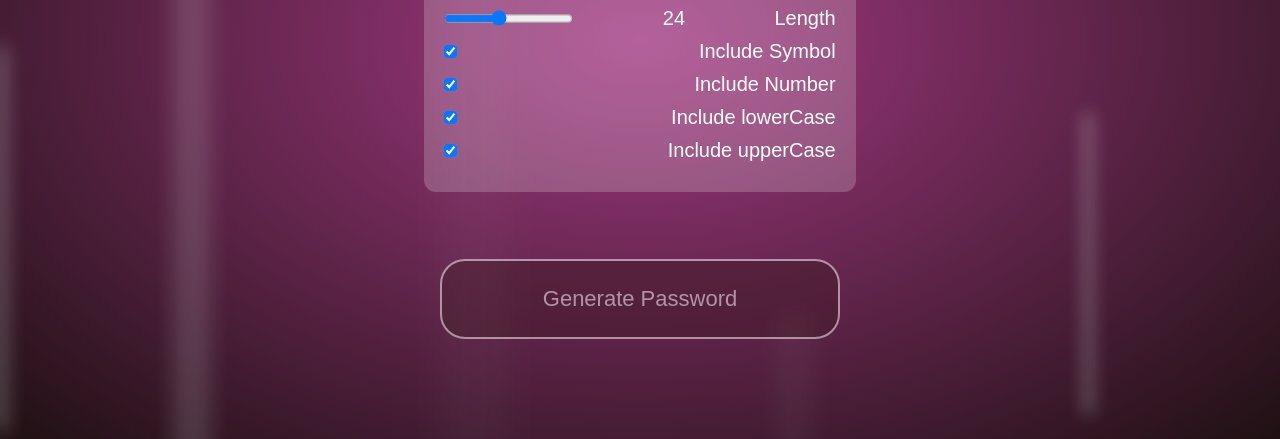
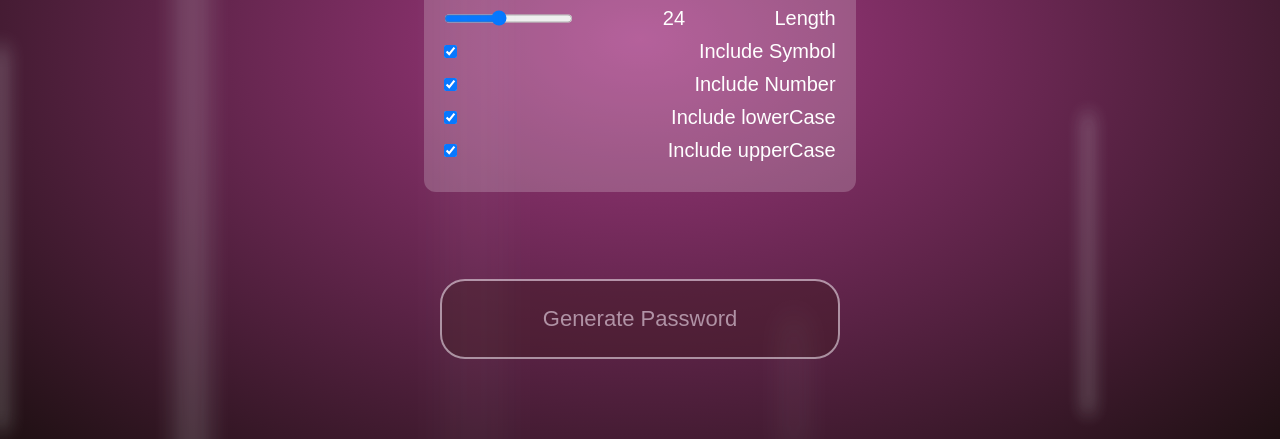
Before and after one commit to joleite66/password-generator, a website: page index.html in a window 1280 px wide. Shown: the part 361-800 px from the top of the page. Drawn offline with Linux system fonts and the light colour scheme.

Commit message:
updating Button position

```diff
--- a/style.css
+++ b/style.css
@@ -72,7 +72,7 @@ button {
   height: 10%;
   border-radius: 25px;
   opacity: 0.5;
-  top: 65%;
+  top: 70%;
   bottom: 0px;
   left: 0px;
   right: 0px;
```
